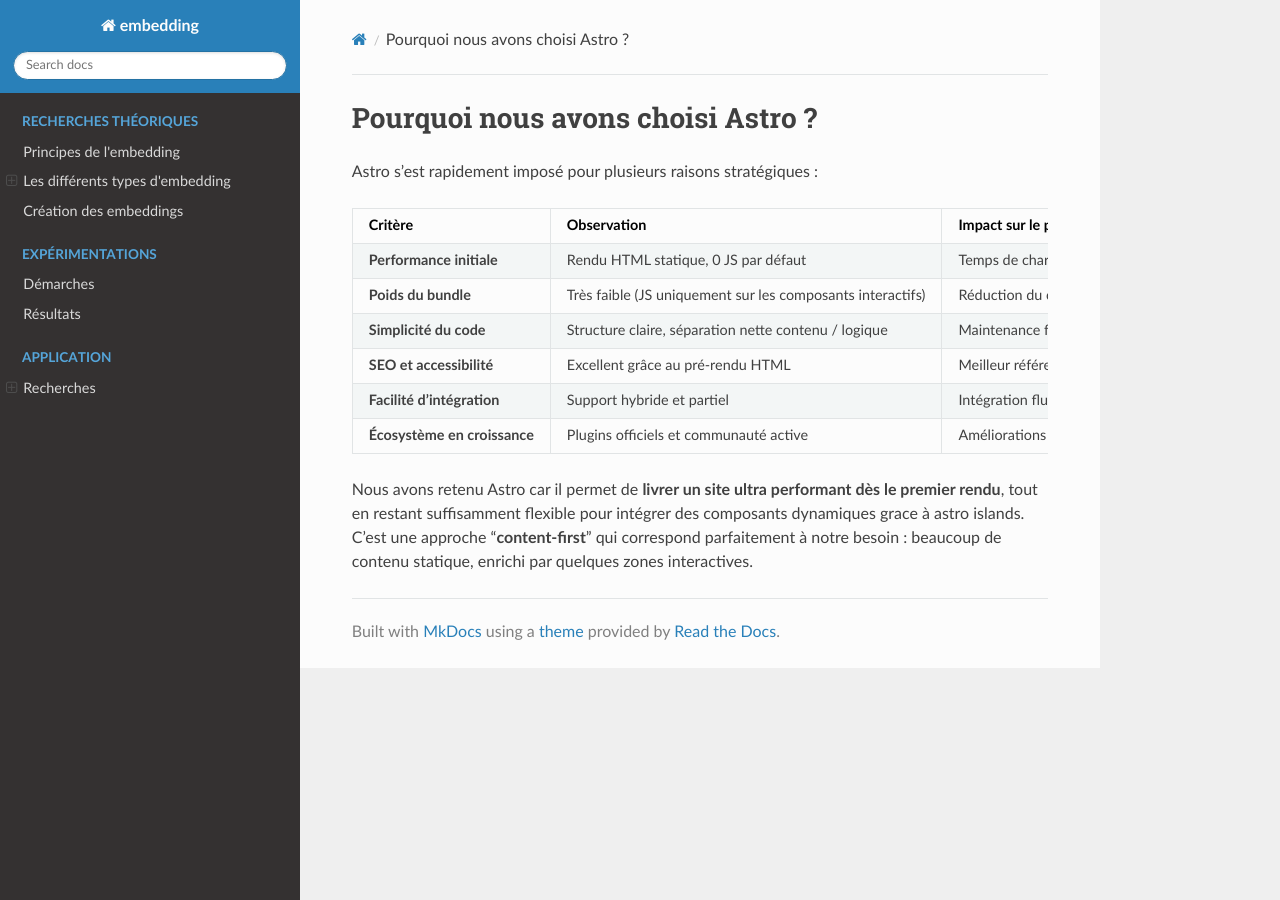
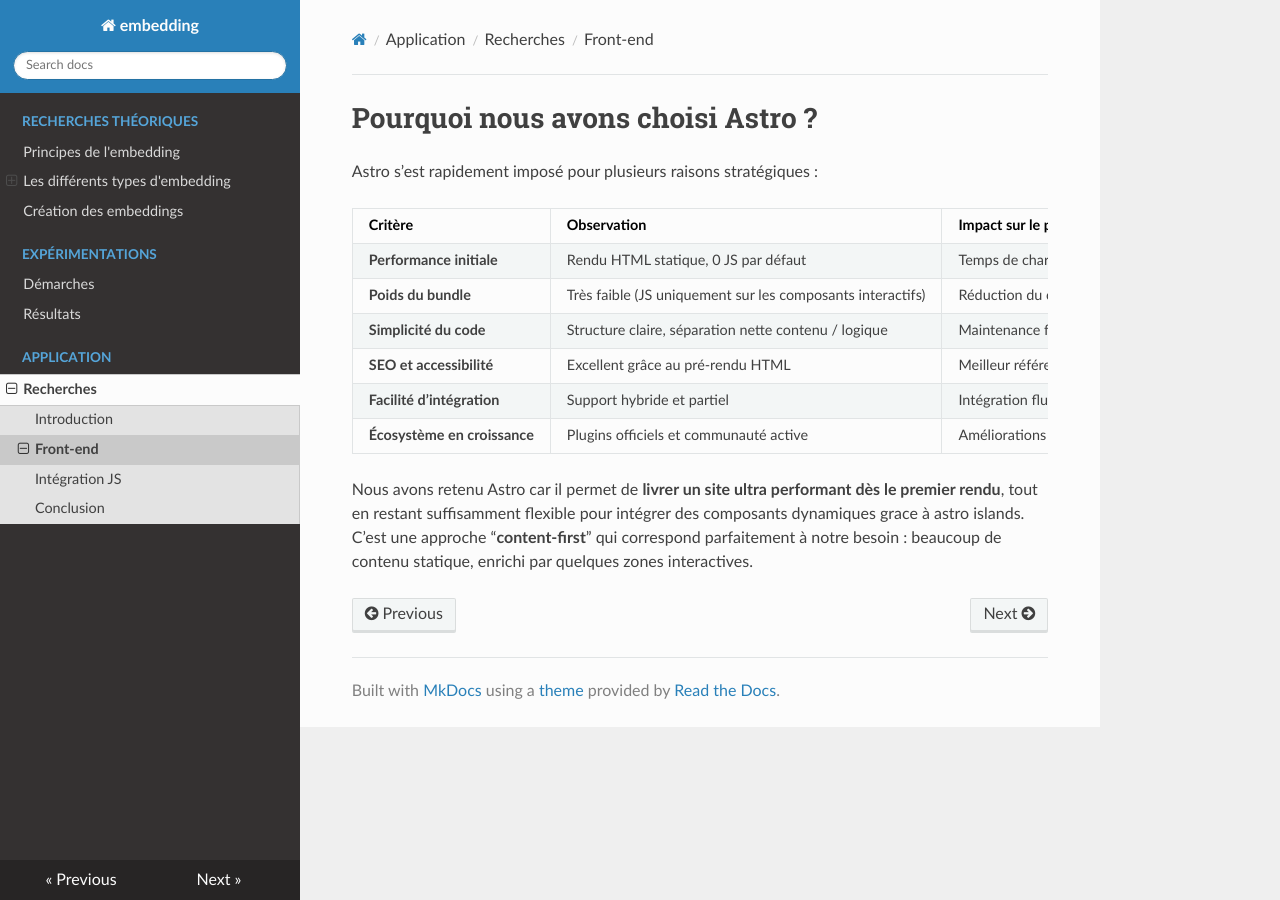
Before and after one commit to embeddings-but3-2025-AIpagnan/Mkdocs, an MkDocs documentation site: the page built from docs/front-end_technos.md, in a window 1280 px wide. Built offline with MkDocs 1.6.1, drawn with Linux system fonts in a browser that asks for light colours; nearby versions of some CDN libraries.

Commit message:
correction rapide

```diff
--- a/mkdocs.yml
+++ b/mkdocs.yml
@@ -15,7 +15,7 @@
   - Application:
       - Recherches:
           - Introduction: contexte_technos.md
-          - Front-end: integration-js_technos.md
+          - Front-end: front-end_technos.md
           - Intégration JS: integration-js_technos.md
           - Conclusion: conclusion_technos.md
 
```
